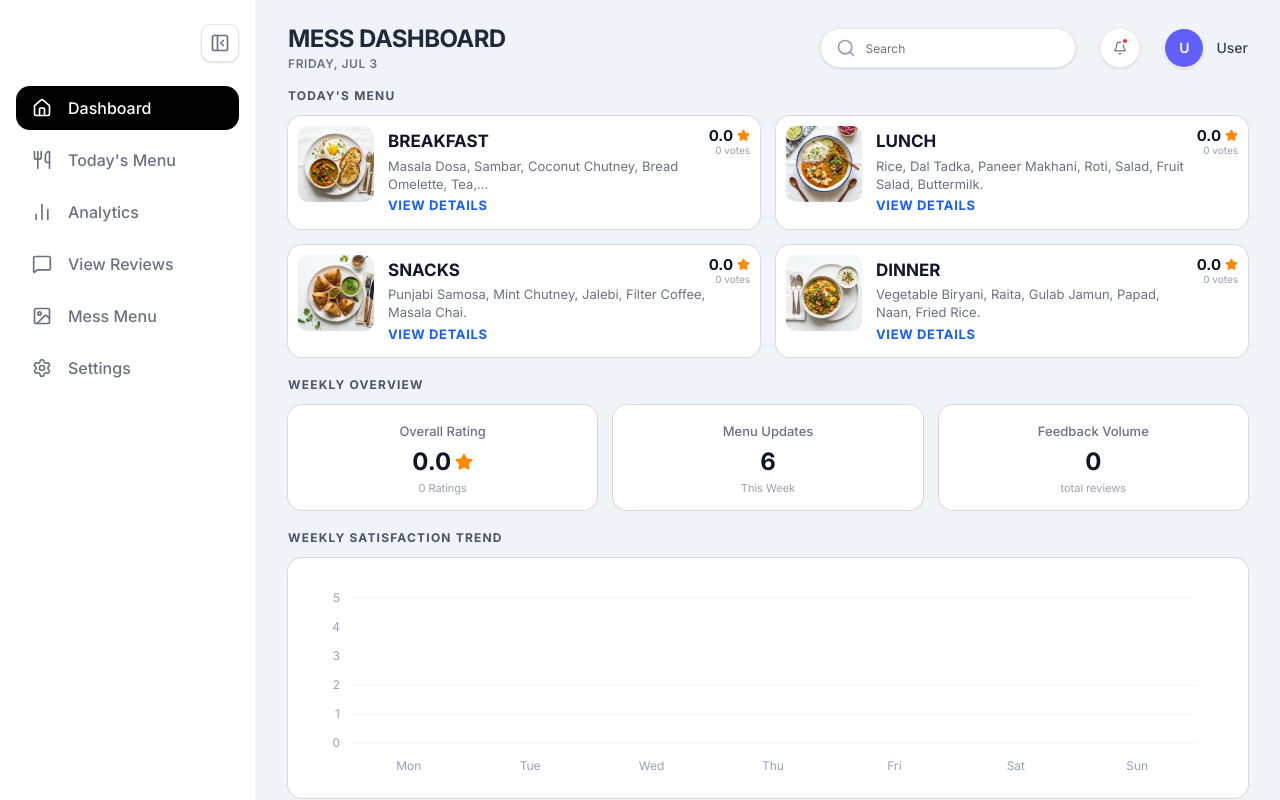
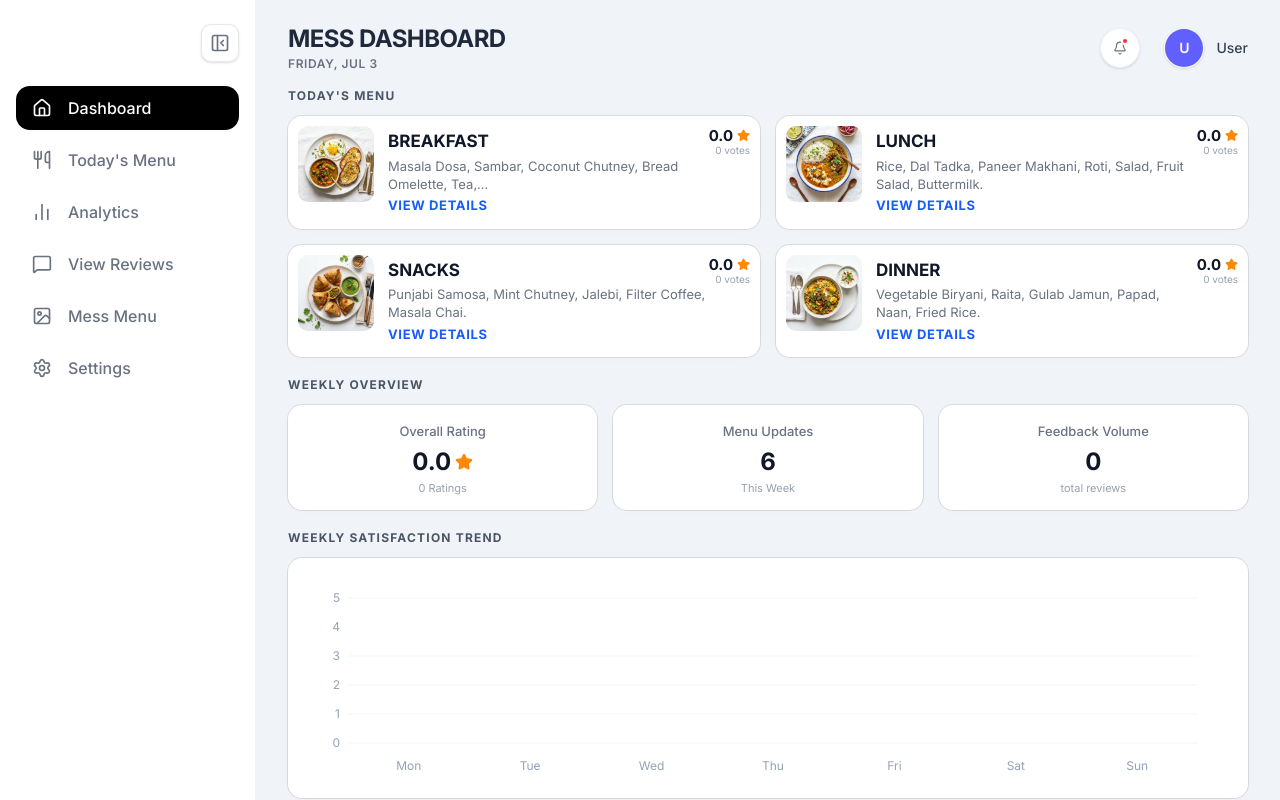
Before and after one commit to SwarnabhG07/messcheck, a Next.js app: page / in a window 1280 px wide. Built offline with nearby package versions, Linux system fonts and the light colour scheme; no server answers.

Commit message:
fix: remove search input from Dashboard layout and update notification button

```diff
--- a/app/components/DashboardLayout.tsx
+++ b/app/components/DashboardLayout.tsx
@@ -117,14 +117,7 @@ export default function DashboardLayout({ children }: { children: React.ReactNod
             </p>
           </div>
           <div className="flex items-center gap-6 mt-1">
-            <div className="relative">
-              <Search className="w-5 h-5 text-gray-400 absolute left-4 top-1/2 -translate-y-1/2 z-10" />
-              <Input
-                type="text"
-                placeholder="Search"
-                className="pl-11 pr-4 h-10 rounded-full bg-white border-gray-200 focus-visible:ring-blue-500 text-sm w-64 shadow-sm"
-              />
-            </div>
+
             <Button variant="outline" size="icon" className="relative w-10 h-10 rounded-full border-gray-100 text-gray-500 hover:text-gray-700 bg-white shadow-sm shrink-0">
               <Bell className="w-4.5 h-4.5" />
               <span className="absolute top-2 right-2.5 w-2 h-2 bg-red-500 rounded-full border-2 border-white"></span>
```
